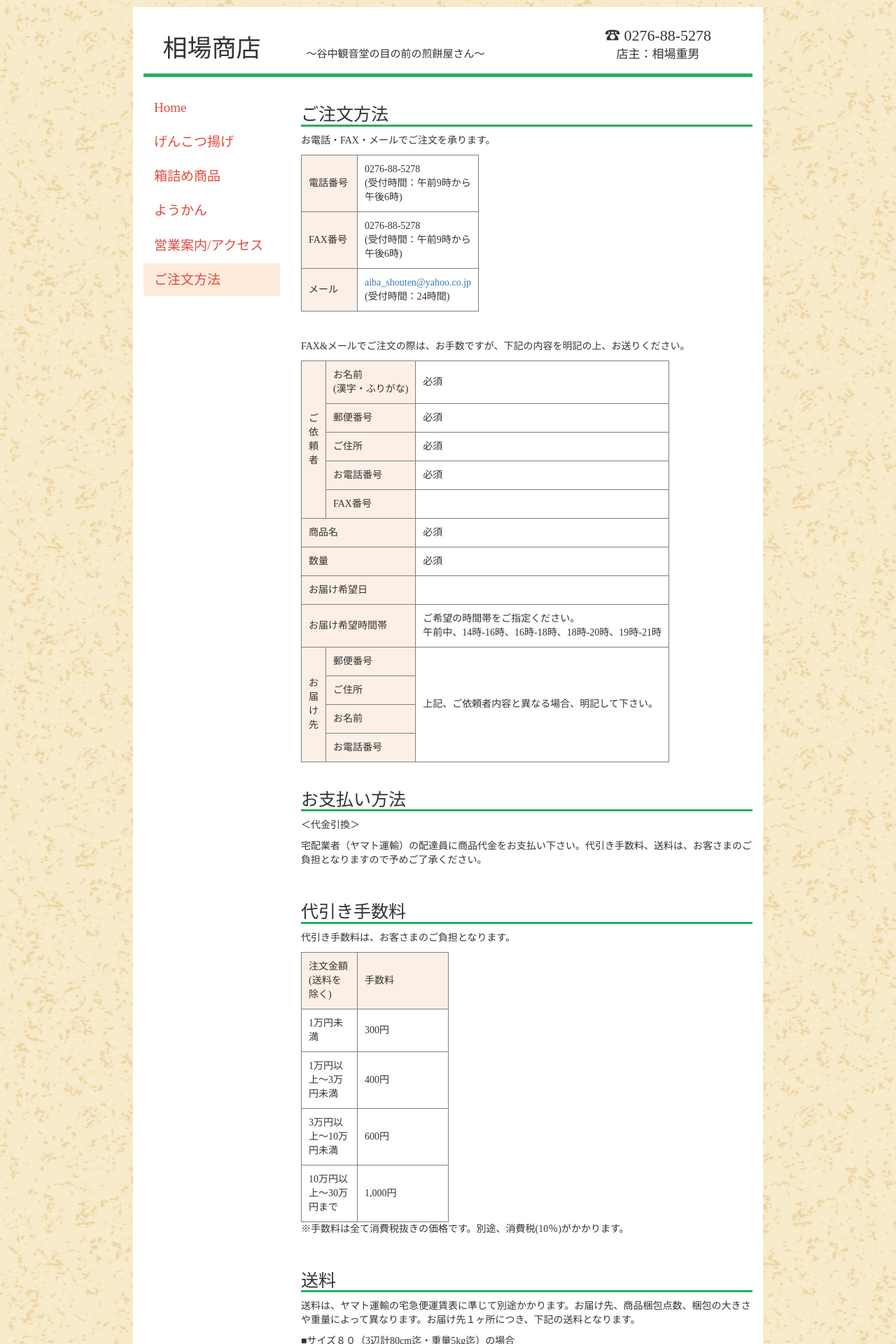
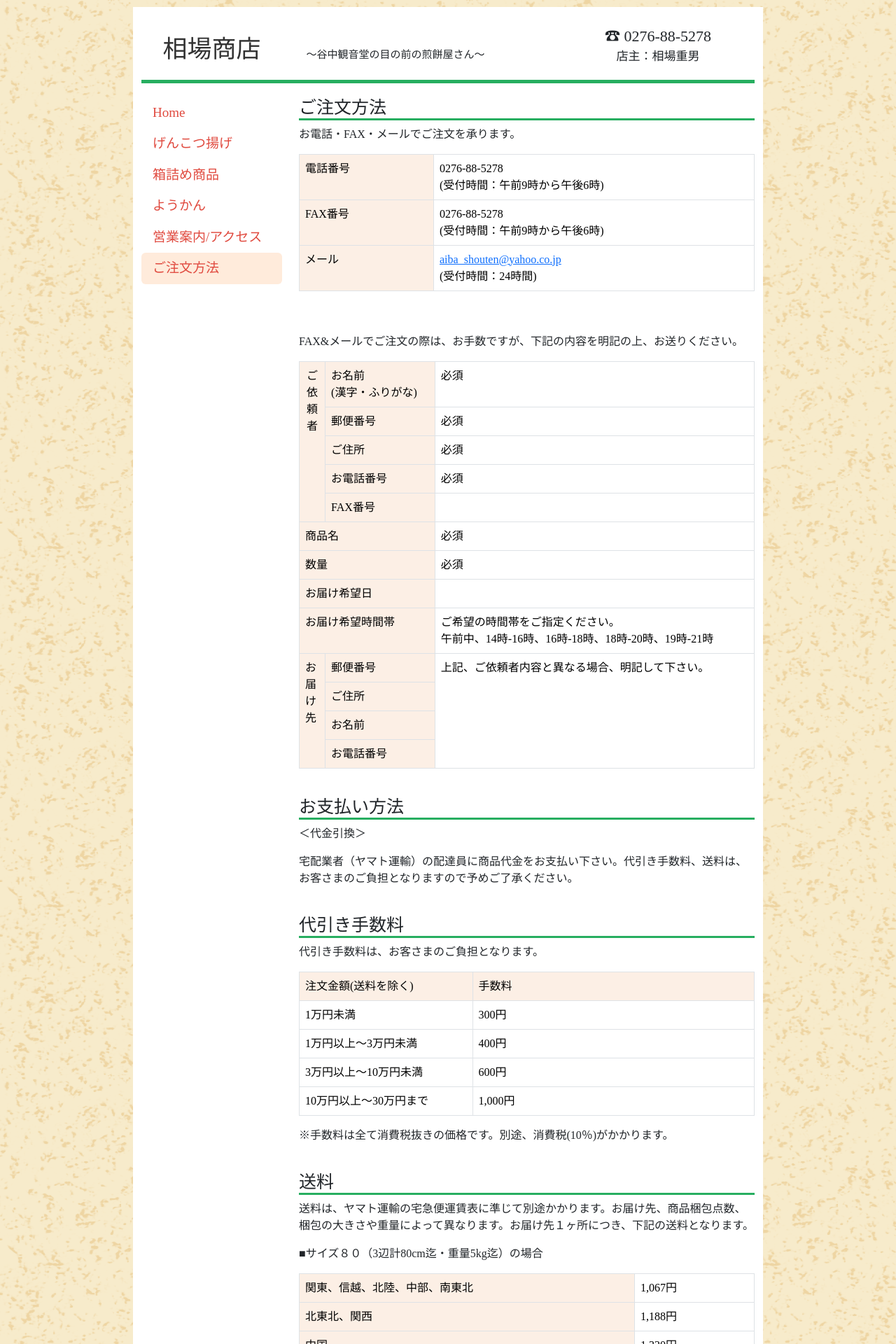
Before and after one commit to taiba/shouten-v2, a Jekyll site: the page built from order.html, in a window 1280 px wide. Shown: the top 1920 px of the page at 70% size. Built offline with Jekyll 4.4.1, drawn with Linux system fonts in a browser that asks for light colours.

Commit message:
Bootstrap 5.3.3への更新

```diff
--- a/_includes/head.html
+++ b/_includes/head.html
@@ -1,7 +1,9 @@
 <head>
     <title>{{ page.title }}</title>
+    <meta charset="utf-8">
     <meta name="viewport" content="width=device-width, initial-scale=1">
+    <link href="https://cdn.jsdelivr.net/npm/bootstrap@5.3.3/dist/css/bootstrap.min.css" rel="stylesheet" integrity="sha384-QWTKZyjpPEjISv5WaRU9OFeRpok6YctnYmDr5pNlyT2bRjXh0JMhjY6hW+ALEwIH" crossorigin="anonymous">
     <link rel="stylesheet" href="/assets/css/common.css">
-    <link rel="stylesheet" href="https://maxcdn.bootstrapcdn.com/bootstrap/3.3.7/css/bootstrap.min.css" integrity="sha384-BVYiiSIFeK1dGmJRAkycuHAHRg32OmUcww7on3RYdg4Va+PmSTsz/K68vbdEjh4u" crossorigin="anonymous">
+    <script src="https://cdn.jsdelivr.net/npm/bootstrap@5.3.3/dist/js/bootstrap.bundle.min.js" integrity="sha384-YvpcrYf0tY3lHB60NNkmXc5s9fDVZLESaAA55NDzOxhy9GkcIdslK1eN7N6jIeHz" crossorigin="anonymous"></script>
     {{ page.jsfile }}
 </head>
--- a/_includes/left_nav_pc.html
+++ b/_includes/left_nav_pc.html
@@ -1,12 +1,10 @@
-<div class="visible-lg visible-md">
-  <div class="col-md-3">
-    <ul class="nav nav-pills nav-stacked">
-      <li role="presentation" {% if page.name == "index.html" %}class="active"{% endif %}><a href="./index.html">Home</a></li>
-      <li role="presentation" {% if page.name == "genkotu.html" %}class="active"{% endif %}><a href="./genkotu.html">げんこつ揚げ</a></li>
-      <li role="presentation" {% if page.name == "hako.html" %}class="active"{% endif %}><a href="./hako.html">箱詰め商品</a></li>
-      <li role="presentation" {% if page.name == "youkan.html" %}class="active"{% endif %}><a href="./youkan.html">ようかん</a></li>
-      <li role="presentation" {% if page.name == "info.html" %}class="active"{% endif %}><a href="./info.html">営業案内/アクセス</a></li>
-      <li role="presentation" {% if page.name == "order.html" %}class="active"{% endif %}><a href="./order.html">ご注文方法</a></li>
-    </ul>
-  </div>
+<div class="col-md-3 d-none d-md-block">
+  <ul class="nav nav-pills flex-column">
+    <li class="nav-item" role="presentation"><a class="nav-link {% if page.name == "index.html" %}active{% endif %}" href="./index.html">Home</a></li>
+    <li class="nav-item" role="presentation"><a class="nav-link {% if page.name == "genkotu.html" %}active{% endif %}" href="./genkotu.html">げんこつ揚げ</a></li>
+    <li class="nav-item" role="presentation"><a class="nav-link {% if page.name == "hako.html" %}active{% endif %}" href="./hako.html">箱詰め商品</a></li>
+    <li class="nav-item" role="presentation"><a class="nav-link {% if page.name == "youkan.html" %}active{% endif %}" href="./youkan.html">ようかん</a></li>
+    <li class="nav-item" role="presentation"><a class="nav-link {% if page.name == "info.html" %}active{% endif %}" href="./info.html">営業案内/アクセス</a></li>
+    <li class="nav-item" role="presentation"><a class="nav-link {% if page.name == "order.html" %}active{% endif %}" href="./order.html">ご注文方法</a></li>
+  </ul>
 </div>
--- a/_includes/left_nav_sp.html
+++ b/_includes/left_nav_sp.html
@@ -1,12 +1,10 @@
-                <div class="hidden-lg hidden-md" style="padding-top:20px; padding-bottom:20px">
-                    <div class="col-md-3">
-                        <ul class="nav nav-pills nav-stacked">
-                          <li role="presentation" {% if page.name == "index.html" %}class="active"{% endif %}><a href="./index.html">Home</a></li>
-                          <li role="presentation" {% if page.name == "genkotu.html" %}class="active"{% endif %}><a href="./genkotu.html">げんこつ揚げ</a></li>
-                          <li role="presentation" {% if page.name == "hako.html" %}class="active"{% endif %}><a href="./hako.html">箱詰め商品</a></li>
-                          <li role="presentation" {% if page.name == "youkan.html" %}class="active"{% endif %}><a href="./youkan.html">ようかん</a></li>
-                          <li role="presentation" {% if page.name == "info.html" %}class="active"{% endif %}><a href="./info.html">営業案内/アクセス</a></li>
-                          <li role="presentation" {% if page.name == "order.html" %}class="active"{% endif %}><a href="./order.html">ご注文方法</a></li>
-                        </ul>
-                    </div>
+                <div class="col-12 d-md-none" style="padding-top:20px; padding-bottom:20px">
+                    <ul class="nav nav-pills flex-column">
+                      <li class="nav-item" role="presentation"><a class="nav-link {% if page.name == "index.html" %}active{% endif %}" href="./index.html">Home</a></li>
+                      <li class="nav-item" role="presentation"><a class="nav-link {% if page.name == "genkotu.html" %}active{% endif %}" href="./genkotu.html">げんこつ揚げ</a></li>
+                      <li class="nav-item" role="presentation"><a class="nav-link {% if page.name == "hako.html" %}active{% endif %}" href="./hako.html">箱詰め商品</a></li>
+                      <li class="nav-item" role="presentation"><a class="nav-link {% if page.name == "youkan.html" %}active{% endif %}" href="./youkan.html">ようかん</a></li>
+                      <li class="nav-item" role="presentation"><a class="nav-link {% if page.name == "info.html" %}active{% endif %}" href="./info.html">営業案内/アクセス</a></li>
+                      <li class="nav-item" role="presentation"><a class="nav-link {% if page.name == "order.html" %}active{% endif %}" href="./order.html">ご注文方法</a></li>
+                    </ul>
                 </div>
--- a/assets/css/common.css
+++ b/assets/css/common.css
@@ -52,18 +52,39 @@ body {
   font-size:19px;
 }
 
-.nav a {
+.nav .nav-link {
   color:#e04a3f;
 }
 
-.nav li.active a {
+.nav .nav-link.active {
   color:#e04a3f!important;
   background-color:#ffebdb!important;
 }
 
-.nav a:hover {
+.nav .nav-link:hover {
   color:#e04a3f!important;
   background-color:#ffebdb!important;
+}
+
+/* Bootstrap 5で削除されたthumbnailクラスの代替 */
+.thumbnail {
+  display: block;
+  padding: 4px;
+  margin-left: auto;
+  margin-right: auto;
+  margin-bottom: 20px;
+  line-height: 1.42857143;
+  background-color: #fff;
+  border: 1px solid #ddd;
+  border-radius: 4px;
+  text-align: center;
+  max-width: 300px;
+}
+
+.thumbnail img {
+  max-width: 100%;
+  height: auto;
+  display: inline-block;
 }
 
 .main-title {
--- a/order.html
+++ b/order.html
@@ -8,12 +8,17 @@ jsfile: <script src="/assets/js/my.js"></script>
 table td {
   padding:10px;
 }
+
+/* Bootstrap 5でbgcolor属性を有効にする */
+table td[bgcolor] {
+  background-color: #fcefe5 !important;
+}
 </style>
 
 <h1 class="main-title">ご注文方法</h1>
 <p>お電話・FAX・メールでご注文を承ります。</p>
 
-<table border="1">
+<table class="table table-bordered">
   <tr><td width="80px" bgcolor="#fcefe5">電話番号</td><td width="130px">0276-88-5278<br>(受付時間：午前9時から午後6時)</td></tr>
   <tr><td bgcolor="#fcefe5">FAX番号</td><td>0276-88-5278<br>(受付時間：午前9時から午後6時)</td></tr>
   <tr><td bgcolor="#fcefe5">メール</td><td><span id="email-link"></span><br>(受付時間：24時間)</td></tr>
@@ -22,7 +27,7 @@ table td {
 
 <p style="padding-top:20px">FAX&amp;メールでご注文の際は、お手数ですが、下記の内容を明記の上、お送りください。</p>
 
-<table border="1" cellspacing="1" cellpadding="5" border="0">
+<table class="table table-bordered" cellspacing="1" cellpadding="5">
   <tbody>
     <tr>
       <td rowspan="5" nowrap bgcolor="#fcefe5"><div align="center"><span>ご<br />
@@ -96,7 +101,7 @@ table td {
 
 <p>代引き手数料は、お客さまのご負担となります。</p>
 
-<table border="1">
+<table class="table table-bordered">
   <tr><td width="80px" bgcolor="#fcefe5">注文金額(送料を除く)</td><td width="130px" bgcolor="#fcefe5">手数料</td>
   <tr><td>1万円未満</td><td>300円</td></tr>
   <tr><td>1万円以上～3万円未満</td><td>400円</td></tr>
@@ -112,7 +117,7 @@ table td {
 <p>送料は、ヤマト運輸の宅急便運賃表に準じて別途かかります。お届け先、商品梱包点数、梱包の大きさや重量によって異なります。お届け先１ヶ所につき、下記の送料となります。</p>
 
 <p>■サイズ８０（3辺計80cm迄・重量5kg迄）の場合</p>
-<table border="1">
+<table class="table table-bordered">
   <tr><td width="280px" bgcolor="#fcefe5">関東、信越、北陸、中部、南東北</td><td width="100px">1,067円</td>
   <tr><td width="280px" bgcolor="#fcefe5">北東北、関西</td><td width="100px">1,188円</td>
   <tr><td width="280px" bgcolor="#fcefe5">中国</td><td width="100px">1,320円</td>
```
